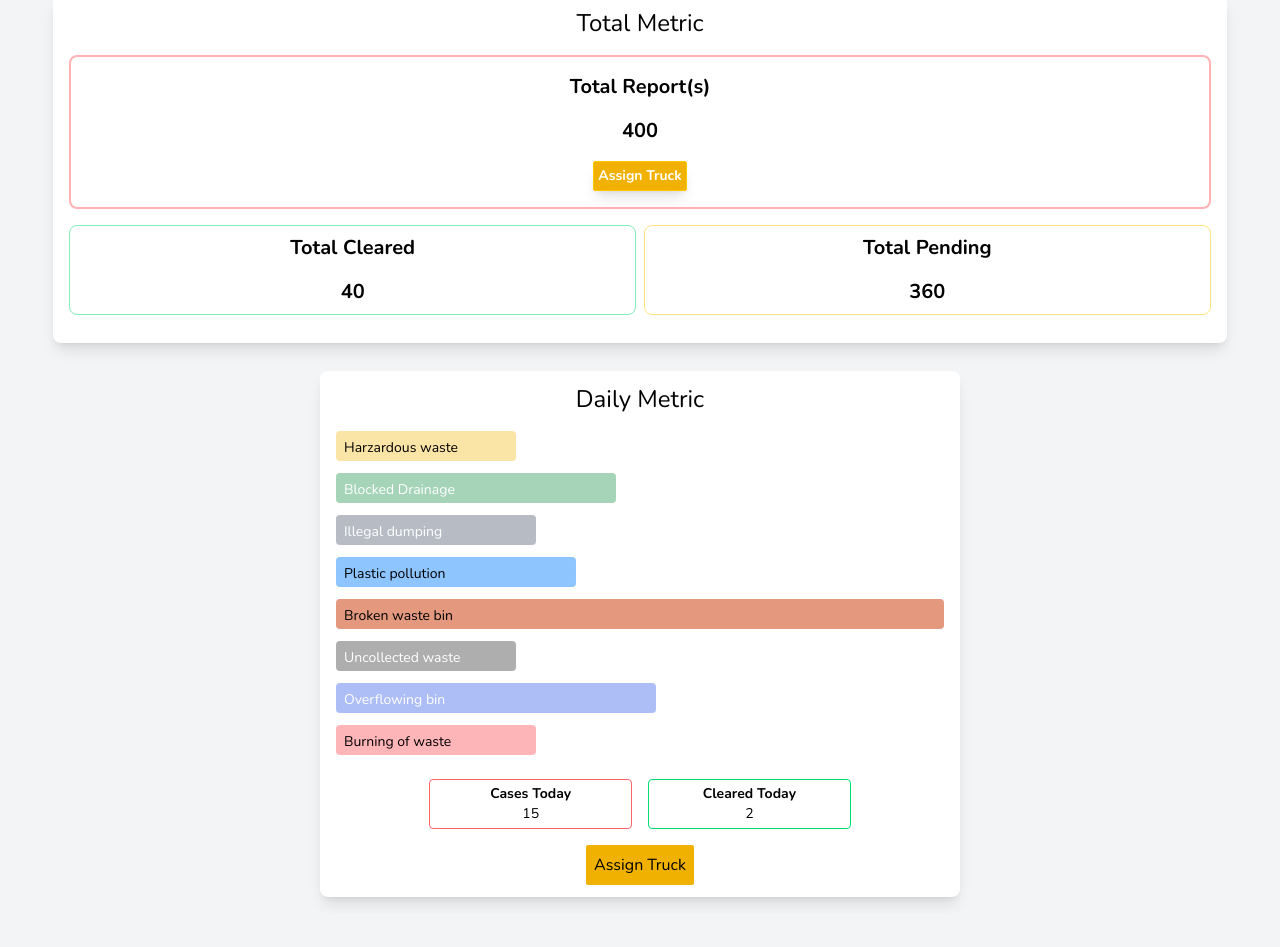
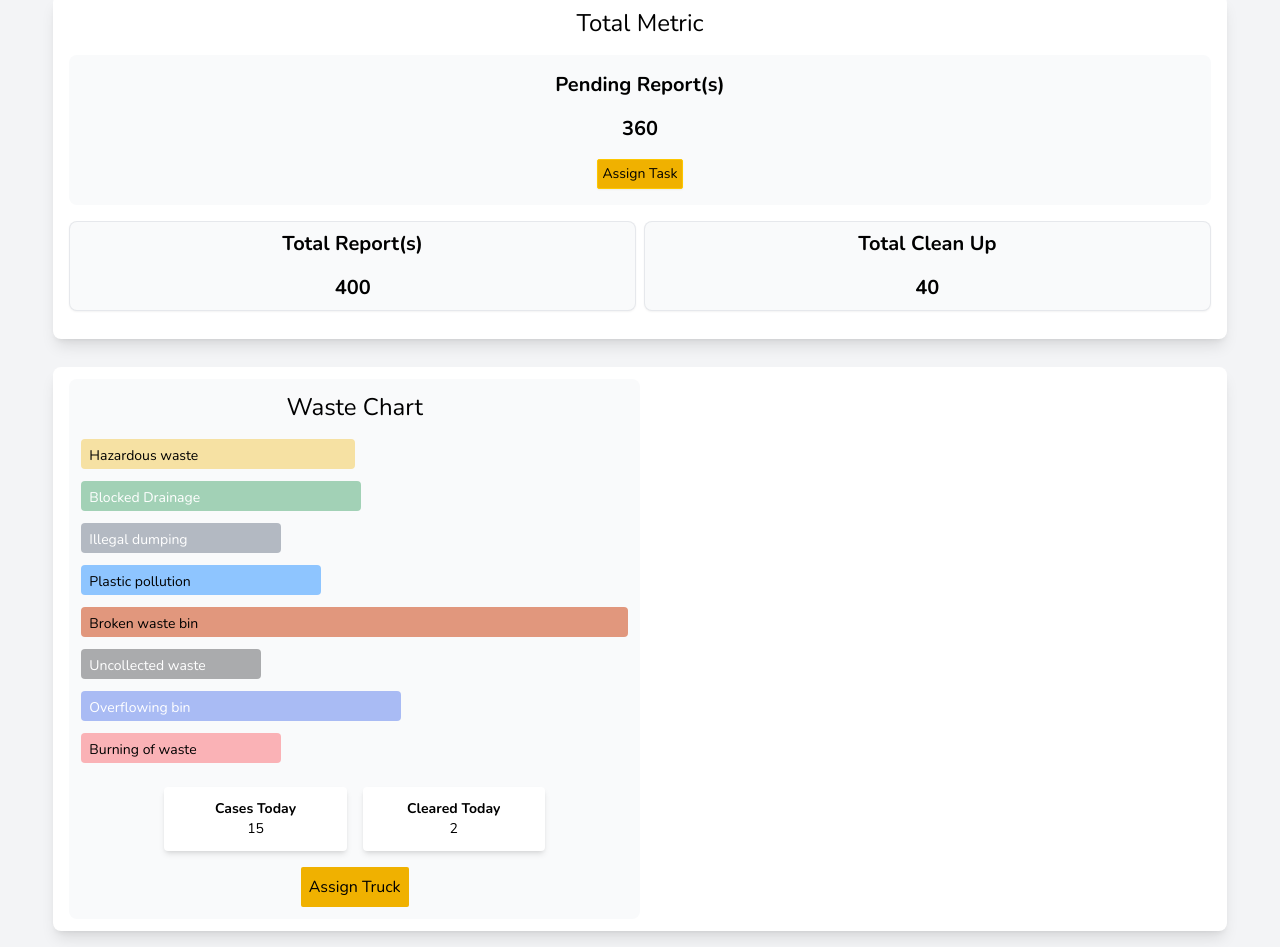
Before and after one commit to JoshTino/troway, a React (Vite) app in the folder frontend/: page /admin-metric in a window 1280 px wide. Shown: the part 153-1100 px from the top of the page. Before the commit the page ends 1066 px from the top, so only its background shows below. Built offline with nearby package versions, Linux system fonts and the light colour scheme; no server answers; sample sign-in values are in the browser's storage.

Commit message:
feat: improved UI

```diff
--- a/frontend/components/AdminMetric.jsx
+++ b/frontend/components/AdminMetric.jsx
@@ -24,29 +24,30 @@ const AdminMetric = () => {
 					<div className="flex justify-center mb-4">
 						<h1 className="font-light font-nunito text-2xl">Total Metric</h1>
 					</div>
-					<div className="flex flex-col mb-4 items-center gap-y-4 p-4 border-2 border-red-400/50 rounded-lg">
-						<h2 className="text-center font-nunito text-xl font-bold">Total Report(s)</h2>
-						<p className="text-center font-nunito text-xl font-bold">400</p>
-						<button className="bg-yellow-500 font-nunito p-1 w-fit text-sm rounded-xs text-white shadow-lg font-bold border-1 border-yellow-400 cursor-pointer" onClick={() => navigate('/waste-location')}>Assign Truck</button>
+					<div className="flex flex-col mb-4 items-center gap-y-4 p-4 bg-gray-50 rounded-lg">
+						<h2 className="text-center font-nunito text-xl font-bold">Pending Report(s)</h2>
+						<p className="text-center font-nunito text-xl font-bold">360</p>
+						<button className="bg-yellow-500 font-nunito p-1 w-fit text-sm rounded-xs shadow-xs border-1 border-yellow-400 cursor-pointer" onClick={() => navigate('/waste-location')}>Assign Task</button>
 					</div>
 
 					<div className="flex gap-x-2">
-						<div className="flex flex-col mb-4 items-center w-6/12 gap-y-4 p-2 border-1 border-green-400/50 rounded-lg">
-							<h2 className="text-center font-nunito text-xl font-bold">Total Cleared</h2>
+						<div className="flex flex-col mb-4 items-center w-6/12 gap-y-4 p-2 bg-gray-50 shadow-xs border-1 border-gray-400/20 rounded-lg">
+							<h2 className="text-center font-nunito text-xl font-bold">Total Report(s)</h2>
+							<p className="text-center font-nunito text-xl font-bold">400</p>
+						</div>
+						<div className="flex flex-col mb-4 items-center w-6/12 gap-y-4 p-2 bg-gray-50 shadow-xs border-1 border-gray-400/20 rounded-lg">
+							<h2 className="text-center font-nunito text-xl font-bold">Total Clean Up</h2>
 							<p className="text-center font-nunito text-xl font-bold">40</p>
-						</div>
-						<div className="flex flex-col mb-4 items-center w-6/12 gap-y-4 p-2 border-1 border-yellow-400/50 rounded-lg">
-							<h2 className="text-center font-nunito text-xl font-bold">Total Pending</h2>
-							<p className="text-center font-nunito text-xl font-bold">360</p>
 						</div>
 					</div>
 				</div>
-				<div className="bg-white w-11/12 md:w-6/12 rounded-lg mt-3 px-4 py-3 shadow-lg">
+				<div className="bg-white w-11/12  rounded-lg mt-3 px-4 py-3 shadow-lg">
+					<div className="bg-gray-50 w-full md:w-6/12 p-3 rounded-lg">
 						<div className="flex justify-center mb-4">
-						<h1 className="font-light font-nunito text-2xl">Daily Metric</h1>
+							<h1 className="font-light font-nunito text-2xl">Waste Chart</h1>
 						</div>
 						<div className="mb-6">
-						<div className="w-45 bg-yellow-500/35 my-3 px-2 py-[3px] rounded-sm"><span className="font-nunito text-sm">Harzardous waste</span></div>
+							<div className="w-[50%] bg-yellow-500/35 my-3 px-2 py-[3px] rounded-sm"><span className="font-nunito text-sm">Hazardous waste</span></div>
 							<div className="w-70 bg-green-700/35 my-3 px-2 py-[3px] rounded-sm"><span className="font-nunito text-white text-sm">Blocked Drainage</span></div>
 							<div className="w-50 bg-slate-700/35 my-3 px-2 py-[3px] rounded-sm"><span className="font-nunito text-white text-sm">Illegal dumping</span></div>
 							<div className="w-60 bg-blue-300 my-3 px-2 py-[3px] rounded-sm"><span className="font-nunito text-sm">Plastic pollution</span></div>
@@ -56,11 +57,11 @@ const AdminMetric = () => {
 							<div className="w-50 bg-red-500/35 my-3 px-2 py-[3px] rounded-sm"><span className="font-nunito text-sm">Burning of waste</span></div>
 						</div>
 						<div className="flex justify-center gap-x-4 mb-4">
-						<div className="flex flex-col items-center p-1 rounded-sm w-4/12 border-1 border-red-400">
+							<div className="flex flex-col items-center p-3 rounded-sm w-fit md:w-4/12 bg-white shadow-md">
 								<h2 className="font-nunito text-sm font-bold">Cases Today</h2>
 								<p className="font-nunito text-sm">15</p>
 							</div>
-						<div className="flex flex-col items-center p-1 rounded-sm w-4/12 border-1 border-green-400">
+							<div className="flex flex-col items-center p-3 rounded-sm w-fit md:w-4/12 bg-white shadow-md">
 								<h2 className="font-nunito text-sm font-bold">Cleared Today</h2>
 								<p className="font-nunito text-sm">2</p>
 							</div>
@@ -70,6 +71,7 @@ const AdminMetric = () => {
 						</div>
 					</div>
 				</div>
+			</div>
 		</>
 	);
 }
```
Lines whose indentation alone changed are shown as unchanged.
